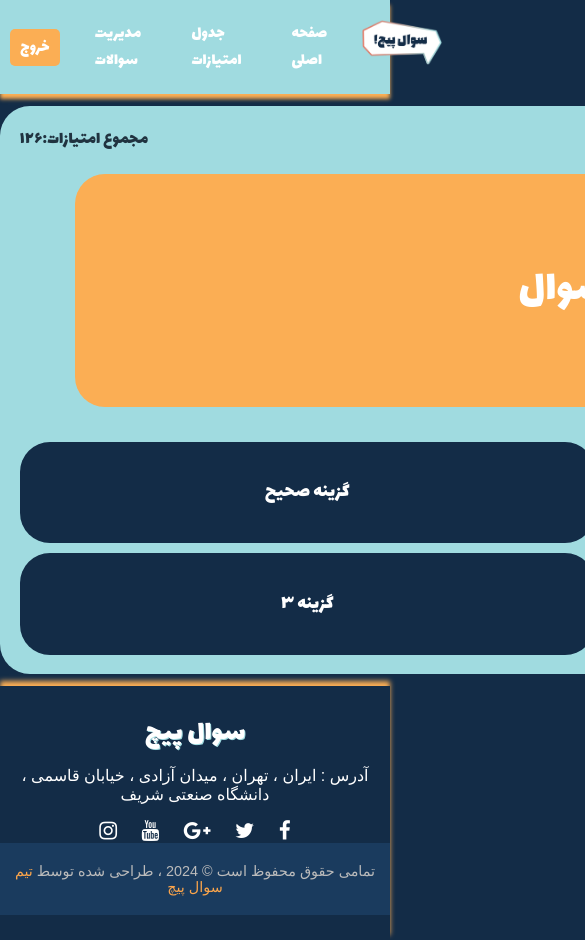
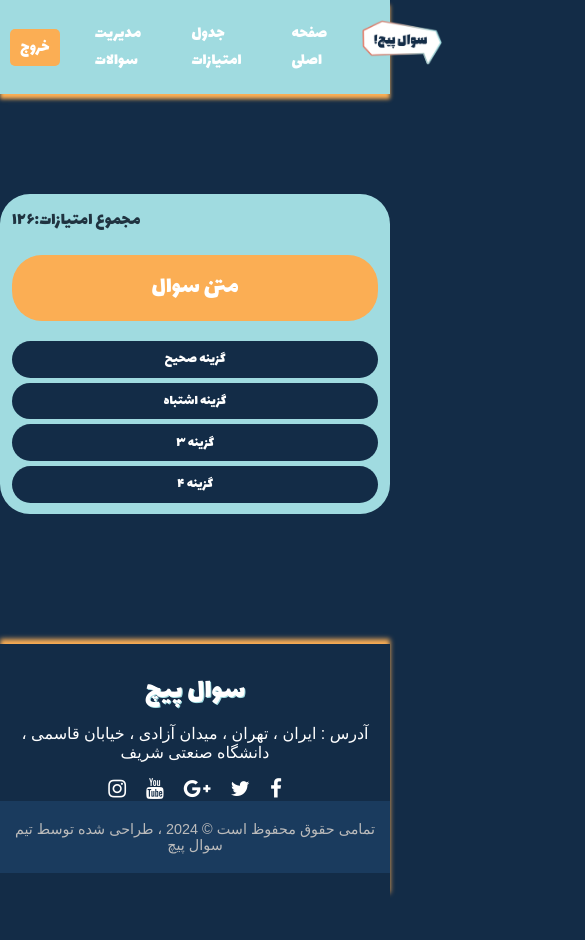
Before and after one commit to mobinarashidi/Web-Project-10, a plain HTML site: page WebProject/src/HTML/Questionpage.html in a window 390 px wide. Shown: the top 940 px of the page, 585 px wide, since content can reach past the window. After the commit the page ends 898 px from the top, so only its background shows below. Drawn offline with Linux system fonts and the light colour scheme.

Commit message:
Update QuestionPage.css
responsive added

```diff
--- a/WebProject/src/CSS/QuestionPage.css
+++ b/WebProject/src/CSS/QuestionPage.css
@@ -26,7 +26,6 @@
     padding: 10px 10px;
     color: white;
     font-size: 17px;
-
 }
 
 .navbar-btn {
@@ -44,6 +43,7 @@
 .navbar-btn:hover {
     background-color: #FBAE80;
 }
+
 .right-section {
     display: flex;
     align-items: center;
@@ -53,7 +53,6 @@
 .logo img {
     height: 45px;
     width: 80px;
-
 }
 
 .nav-links {
@@ -73,20 +72,18 @@
     border-radius: 4px;
 }
 
-
 .quiz-container {
     background-color: #A0DBE0;
     padding: 5%;
     border-radius: 30px;
-    width: 1200px;
-    /* display: flex; */
+    width: 100%;
+    max-width: 1200px;
     margin-top: 3%;
     margin-left: auto;
     margin-right: auto;
-    margin-bottom: 3%;
+    margin-bottom: 5%;
     font-family: Lalezar;
     font-size: large;
-    /* justify-content:space-evenly; */
 }
 
 .score {
@@ -102,14 +99,15 @@
 .question-box {
     background-color: #FBAE54;
     padding: 7%;
-    width: 1050px;
+    width: 100%;
+    max-width: 1050px;
     text-align: center;
     border-radius: 30px;
     margin-bottom: 20px;
     margin-left: auto;
     margin-right: auto;
     color: white;
-    font-size: 45px;
+    font-size: 2.5rem;
     font-family: Lalezar;
 }
 
@@ -121,7 +119,6 @@
     margin-right: auto;
     margin-top: 3%;
     font-family: Lalezar;
-    /* justify-content:space-evenly; */
 }
 
 .option {
@@ -129,61 +126,83 @@
     padding: 3%;
     border-radius: 30px;
     color: white;
-    font-size: 20px;
+    font-size: 1.2rem;
     border: none;
     cursor: pointer;
     font-family: Lalezar;
-}
-
-.option.correct {
     background-color: #132C47;
 }
 
-.option.correct:focus {
-    background-color: #4CAF50;
+/* Responsive Adjustments */
+@media (max-width: 768px) {
+    .quiz-container {
+        padding: 3%;
+        margin-top: 100px;
+    }
+
+    .question-box {
+        font-size: 2rem;
+        padding: 5%;
+    }
+
+    .options {
+        gap: 5px;
+    }
+
+    .option {
+        flex: 1 1 100%;
+        font-size: 1rem;
+        padding: 2%;
+    }
+    footer {
+        margin-top: 130px;
+    }
 }
 
-.option.wrong {
-    background-color: #132C47;
+@media (max-width: 480px) {
+    .quiz-container {
+       margin-top: 100px;
+    }
+    .question-box {
+        font-size: 1.5rem;
+        padding: 4%;
+    }
+
+    .option {
+        font-size: 0.9rem;
+        padding: 2%;
+    }
+
 }
 
-.option.wrong:focus {
-    background-color: #bb2012;
-}
-
-.option {
-    background-color: #132C47;
-}
 
 footer {
     background-color: #132C47;
     color: white;
     padding: 25px 0;
     text-align: center;
-    /* margin-top: 220px; */
     box-shadow: 0 -5px 5px #FBAE54;
     direction: rtl;
 }
 
 .footer-content h3 {
-    font-size: 1.8rem; /* title size */
+    font-size: 1.8rem;
     font-weight: 500;
     font-family: Lalezar;
-    direction: rtl;
     text-shadow: #A0DBE0 1px 1px 0;
 }
 
 .footer-content p {
     margin: 10px 0 15px;
     font-size: 1rem;
-    color: white; /* white text for description */
-    direction: rtl;
+    color: white;
 }
 
-/* Social icons styling */
 .socials {
     list-style: none;
     padding: 0;
+    display: flex;
+    justify-content: center;
 }
 
 .socials li {
@@ -199,26 +218,12 @@
 }
 
 .socials li a:hover {
-    color: #fba54b; /* Change color when hover */
+    color: #fba54b;
 }
 
-/* Footer bottom */
 .footer-bottom {
-    direction: rtl;
-    background-color: #1A3B5E; /* lighter background for bottom section */
+    background-color: #1A3B5E;
     padding: 20px 0;
     font-size: 0.9rem;
-
+    color: #bbb;
 }
-
-.footer-bottom span {
-    color: #fba54b;
-    direction: rtl;
-    /* position: relative; */
-}
-
-.footer-bottom p {
-    direction: rtl;
-    margin: 0;
-    color: #bbb; /* text for copyright info */
-}
```
